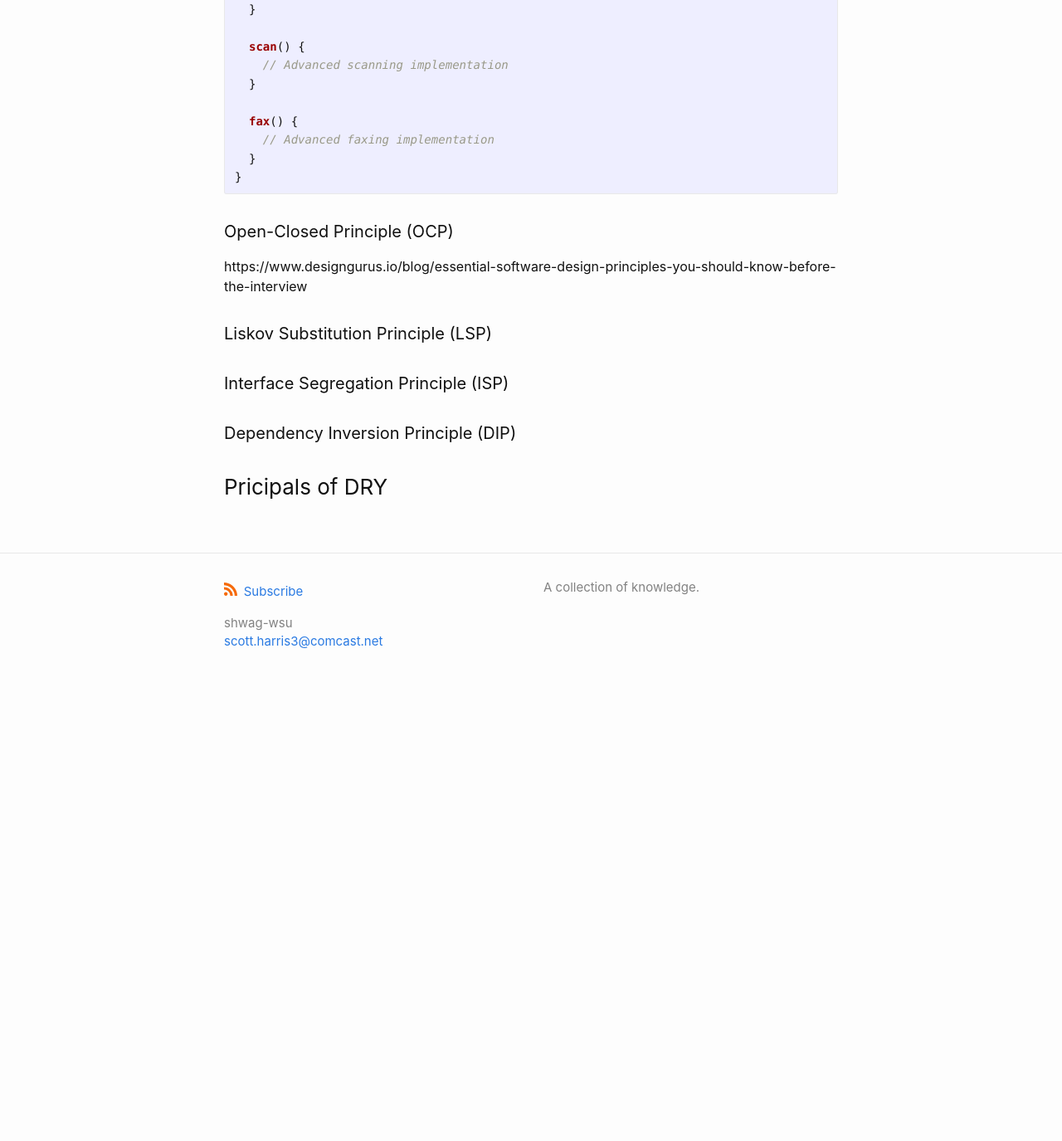
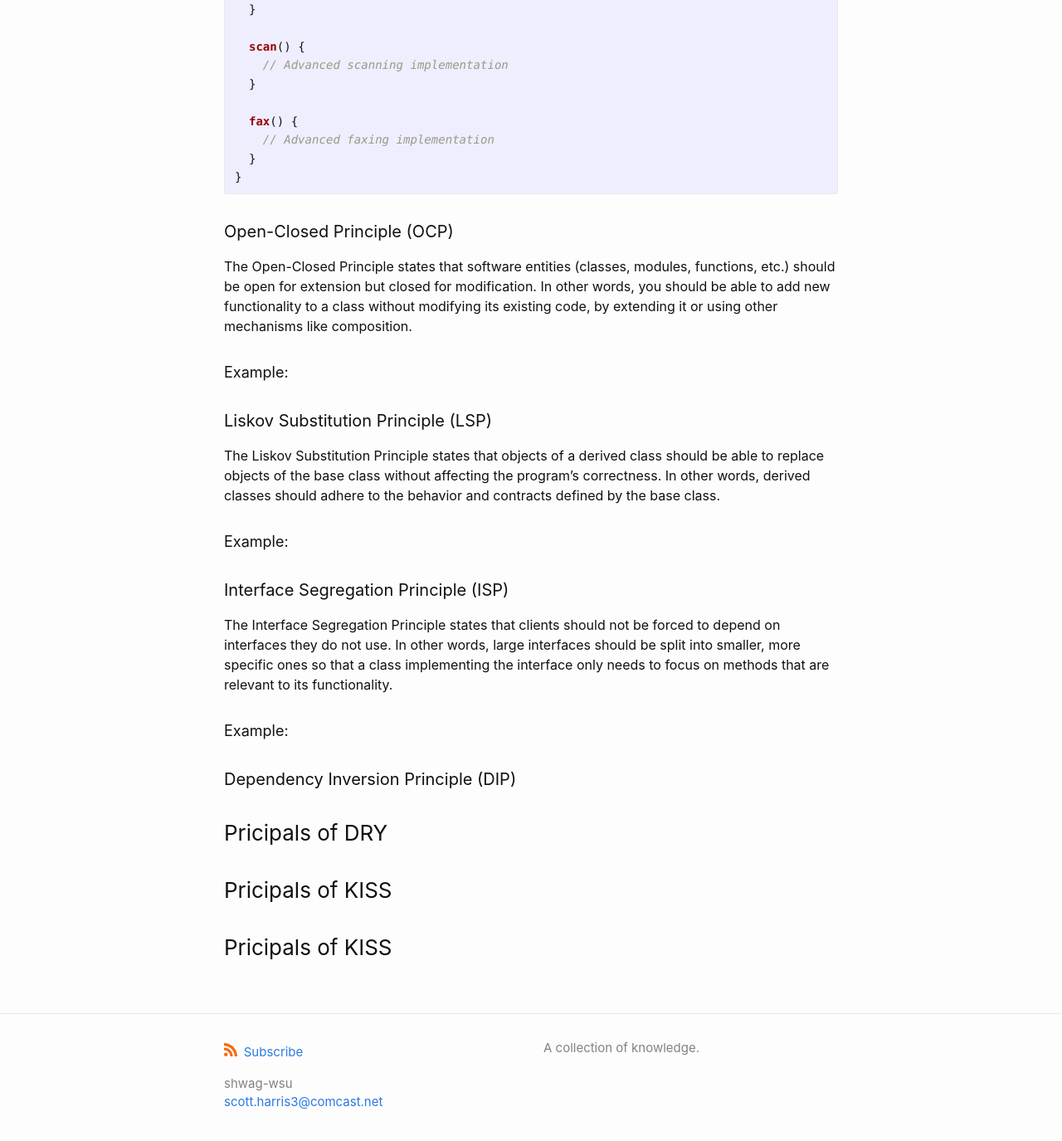
Before and after one commit to shwag-wsu/blog, a Jekyll site: the page built from _posts/2025-02-14-o-o-p-principles.md, in a window 1280 px wide and 1400 px high, scrolled down 1828 px. Shown: the top 1375 px of the window at 83% size. Built offline with Jekyll 4.4.1, drawn with Linux system fonts in a browser that asks for light colours; before the commit the page ends 2673 px from its top, so only the background shows below that.

Commit message:
Update 2025-02-14-o-o-p-principles.md

```diff
--- a/_posts/2025-02-14-o-o-p-principles.md
+++ b/_posts/2025-02-14-o-o-p-principles.md
@@ -82,9 +82,32 @@ class AllInOnePrinter extends Printer, Scanner, FaxMachine {
 {% endhighlight %}
 
 #### Open-Closed Principle (OCP)
-https://www.designgurus.io/blog/essential-software-design-principles-you-should-know-before-the-interview
+The Open-Closed Principle states that software entities (classes, modules, functions, etc.) should be open for extension but closed for modification. In other words, you should be able to add new functionality to a class without modifying its existing code, by extending it or using other mechanisms like composition.
+
+##### Example:
+{% highlight c# %}
+{% endhighlight %}
+
 #### Liskov Substitution Principle (LSP)
+The Liskov Substitution Principle states that objects of a derived class should be able to replace objects of the base class without affecting the program's correctness. In other words, derived classes should adhere to the behavior and contracts defined by the base class.
+
+##### Example:
+{% highlight c# %}
+{% endhighlight %}
+
+
 #### Interface Segregation Principle (ISP)
+The Interface Segregation Principle states that clients should not be forced to depend on interfaces they do not use. In other words, large interfaces should be split into smaller, more specific ones so that a class implementing the interface only needs to focus on methods that are relevant to its functionality.
+
+##### Example:
+{% highlight c# %}
+{% endhighlight %}
+
+
 #### Dependency Inversion Principle (DIP)
 
 ### Pricipals of DRY
+
+### Pricipals of KISS
+
+### Pricipals of KISS
```
